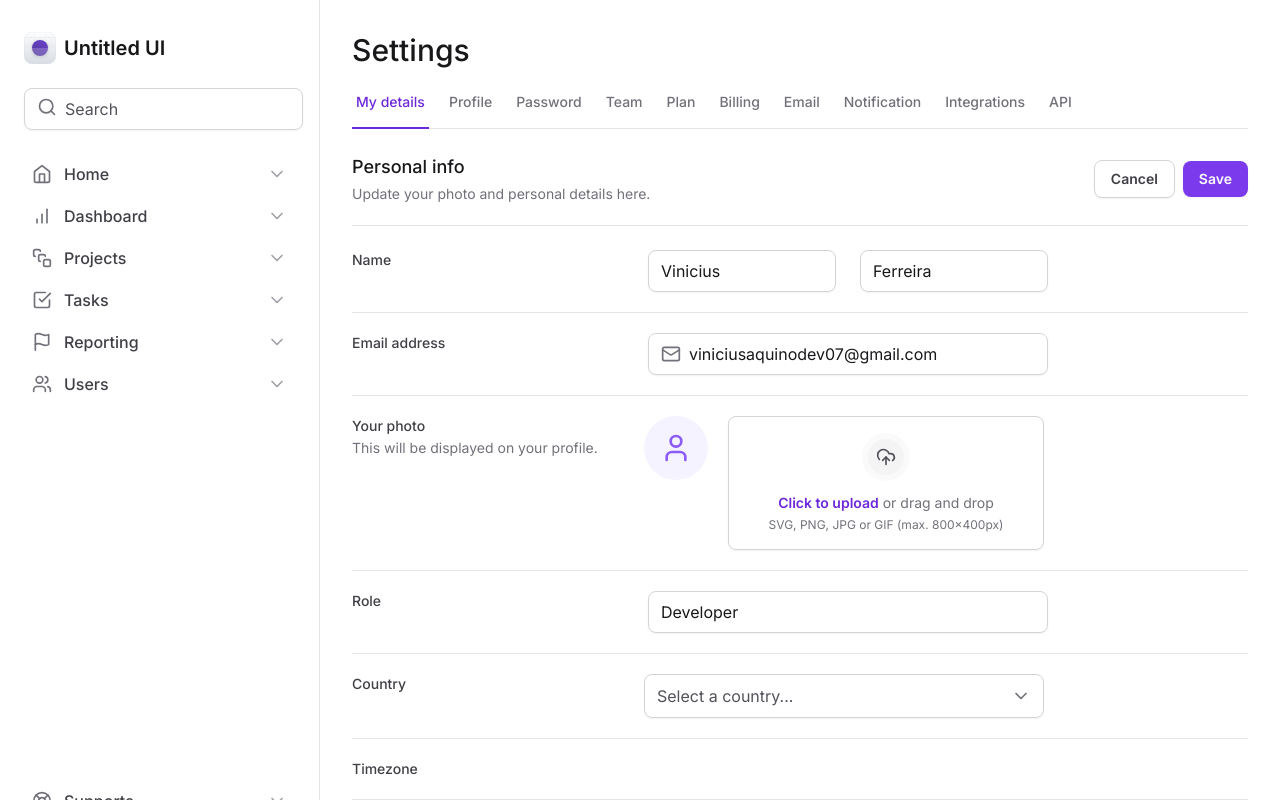
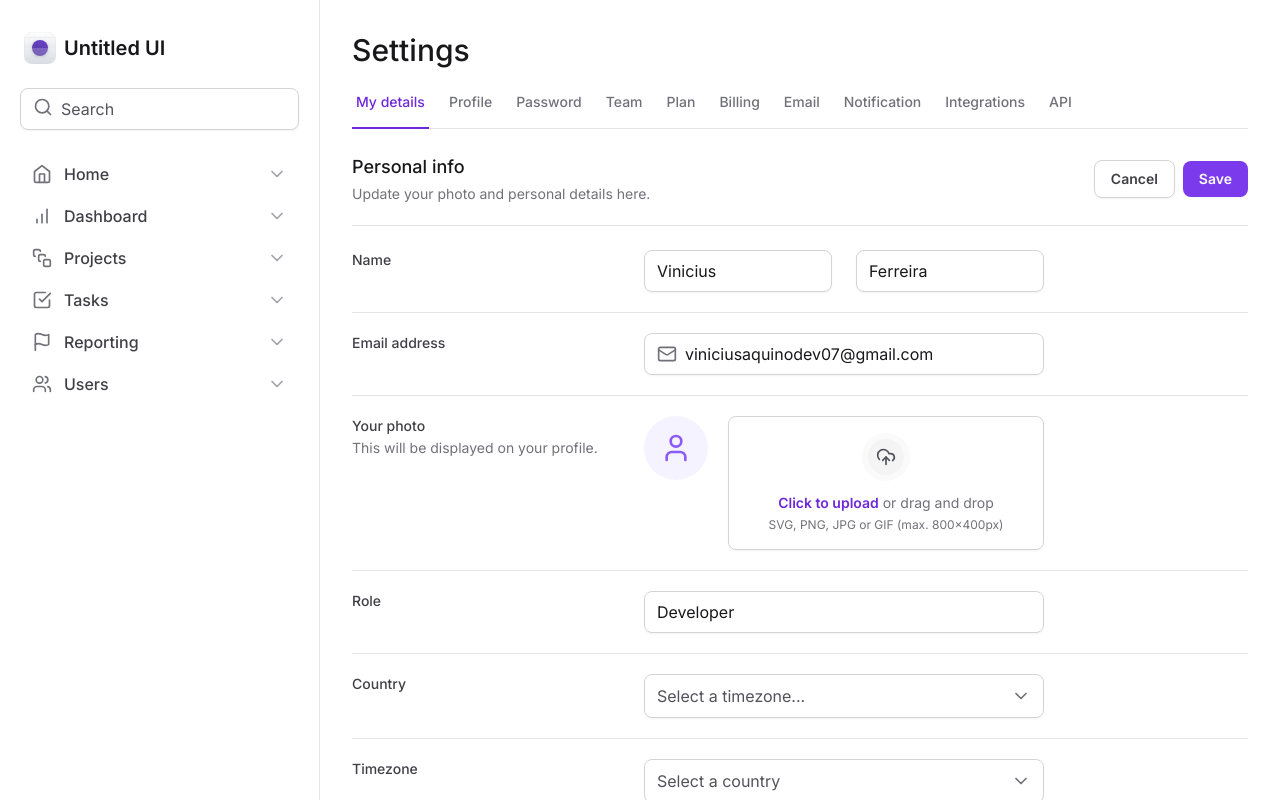
Before and after one commit to viniciusferreira7/tailwind-next, a Next.js app: page / in a window 1280 px wide. Shown: the top 800 px of the page. Built offline with nearby package versions, Linux system fonts and the light colour scheme.

Commit message:
feat: Componentize Select

```diff
--- a/src/app/page.tsx
+++ b/src/app/page.tsx
@@ -1,5 +1,6 @@
 import * as FileInput from '@/components/Form/FileInput'
 import { Select } from '@/components/Form/Select'
+import { SelectItem } from '@/components/Form/Select/SelectItem'
 import * as Input from '@/components/Input'
 import { SettingsTabs } from '@/components/SettingsTabs'
 import { Mail } from 'lucide-react'
@@ -103,7 +104,13 @@
             >
               Country
             </label>
-            <Select />
+            <Select placeholder="Select a timezone...">
+              <SelectItem
+                value="utc8"
+                text="Pacific Standard Time (UTC-08:00)"
+              />
+              <SelectItem value="utc3" text="America São Paulo (UTC-03:00)" />
+            </Select>
           </div>
           <div className="grid grid-cols-form gap-3 pt-5">
             <label
@@ -112,7 +119,10 @@
             >
               Timezone
             </label>
-            <div />
+            <Select placeholder="Select a country">
+              <SelectItem value="br" text="Brasil" />
+              <SelectItem value="us" text="United States" />
+            </Select>
           </div>
           <div className="grid grid-cols-form gap-3 pt-5">
             <label htmlFor="bio" className="text-sm font-medium text-zinc-700">
--- a/src/components/Form/Select.tsx
+++ /dev/null
@@ -1,55 +0,0 @@
-'use client'
-
-import * as SelectPrimitive from '@radix-ui/react-select'
-import { Check, ChevronDown } from 'lucide-react'
-
-interface SelectProps {}
-
-export function Select(props: SelectPrimitive.SelectProps) {
-  return (
-    <SelectPrimitive.Root>
-      <SelectPrimitive.Trigger className="flex h-11 w-full items-center justify-between gap-2 rounded-lg border border-zinc-300 px-3 py-2 shadow-sm data-[placeholder]:text-zinc-600">
-        <SelectPrimitive.Value
-          placeholder="Select a country..."
-          className="text-black"
-        />
-        <SelectPrimitive.Icon>
-          <ChevronDown className="h-5 w-5 text-zinc-500" />
-        </SelectPrimitive.Icon>
-      </SelectPrimitive.Trigger>
-      <SelectPrimitive.Portal>
-        <SelectPrimitive.Content
-          side="bottom"
-          sideOffset={8}
-          position="popper"
-          className="z-10 w-[--radix-select-trigger-width] overflow-hidden rounded-lg border border-zinc-200 bg-white"
-        >
-          <SelectPrimitive.Viewport>
-            <SelectPrimitive.Item
-              value="br"
-              className="py2.5 flex items-center justify-between gap-2 px-3 py-2.5 outline-none data-[highlighted]:bg-zinc-50"
-            >
-              <SelectPrimitive.ItemText className="text-black">
-                Brasil
-              </SelectPrimitive.ItemText>
-              <SelectPrimitive.ItemIndicator>
-                <Check className="h-4 w-4 text-violet-500" />
-              </SelectPrimitive.ItemIndicator>
-            </SelectPrimitive.Item>
-            <SelectPrimitive.Item
-              value="eua"
-              className="py2.5 flex items-center gap-2 px-3 py-2.5 outline-none data-[highlighted]:bg-zinc-50"
-            >
-              <SelectPrimitive.ItemText className="text-black">
-                United States
-              </SelectPrimitive.ItemText>
-              <SelectPrimitive.ItemIndicator>
-                <Check className="h-4 w-4 text-violet-500" />
-              </SelectPrimitive.ItemIndicator>
-            </SelectPrimitive.Item>
-          </SelectPrimitive.Viewport>
-        </SelectPrimitive.Content>
-      </SelectPrimitive.Portal>
-    </SelectPrimitive.Root>
-  )
-}
--- /dev/null
+++ b/src/components/Form/Select/SelectItem.tsx
@@ -0,0 +1,22 @@
+'use client'
+
+import * as Select from '@radix-ui/react-select'
+import { Check } from 'lucide-react'
+
+type SelectItemProps = Select.SelectItemProps & {
+  text: string
+}
+
+export function SelectItem({ text, ...props }: SelectItemProps) {
+  return (
+    <Select.Item
+      className="py2.5 flex items-center justify-between gap-2 px-3 py-2.5 outline-none data-[highlighted]:bg-zinc-50"
+      {...props}
+    >
+      <Select.ItemText className="text-black">{text}</Select.ItemText>
+      <Select.ItemIndicator>
+        <Check className="h-4 w-4 text-violet-500" />
+      </Select.ItemIndicator>
+    </Select.Item>
+  )
+}
--- /dev/null
+++ b/src/components/Form/Select/index.tsx
@@ -0,0 +1,36 @@
+'use client'
+
+import * as SelectPrimitive from '@radix-ui/react-select'
+import { ChevronDown } from 'lucide-react'
+import { ReactNode } from 'react'
+
+interface SelectProps {
+  children: ReactNode
+  placeholder: string
+}
+
+export function Select({ children, placeholder }: SelectProps) {
+  return (
+    <SelectPrimitive.Root>
+      <SelectPrimitive.Trigger className="flex h-11 w-full items-center justify-between gap-2 rounded-lg border border-zinc-300 px-3 py-2 shadow-sm data-[placeholder]:text-zinc-600">
+        <SelectPrimitive.Value
+          placeholder={placeholder}
+          className="text-black"
+        />
+        <SelectPrimitive.Icon>
+          <ChevronDown className="h-5 w-5 text-zinc-500" />
+        </SelectPrimitive.Icon>
+      </SelectPrimitive.Trigger>
+      <SelectPrimitive.Portal>
+        <SelectPrimitive.Content
+          side="bottom"
+          sideOffset={8}
+          position="popper"
+          className="z-10 w-[--radix-select-trigger-width] overflow-hidden rounded-lg border border-zinc-200 bg-white"
+        >
+          <SelectPrimitive.Viewport>{children}</SelectPrimitive.Viewport>
+        </SelectPrimitive.Content>
+      </SelectPrimitive.Portal>
+    </SelectPrimitive.Root>
+  )
+}
--- a/src/components/Input.tsx
+++ b/src/components/Input.tsx
@@ -21,7 +21,7 @@
 export function Root(props: RootProps) {
   return (
     <div
-      className="mx-1 flex w-full items-center gap-2 rounded-lg border border-zinc-300 px-3 py-2 shadow-sm"
+      className="flex w-full items-center gap-2 rounded-lg border border-zinc-300 px-3 py-2 shadow-sm"
       {...props}
     />
   )
```
